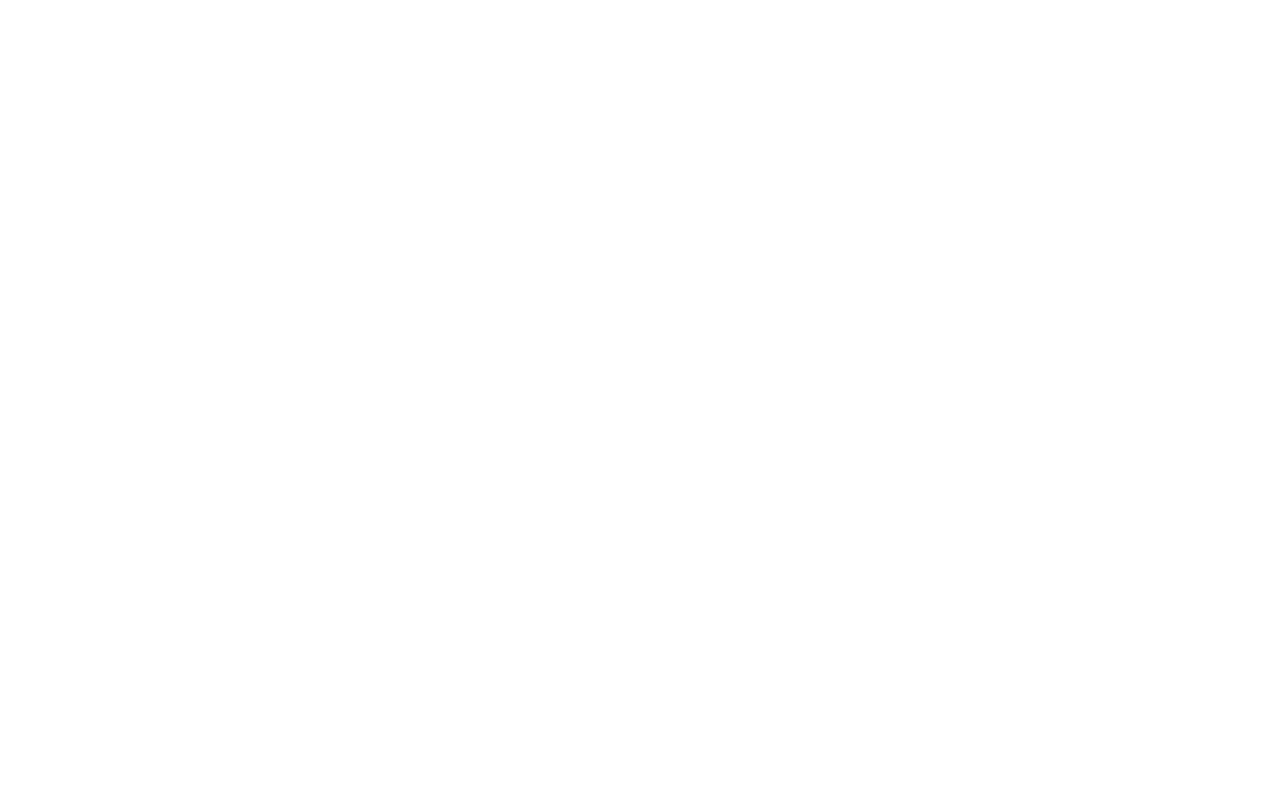
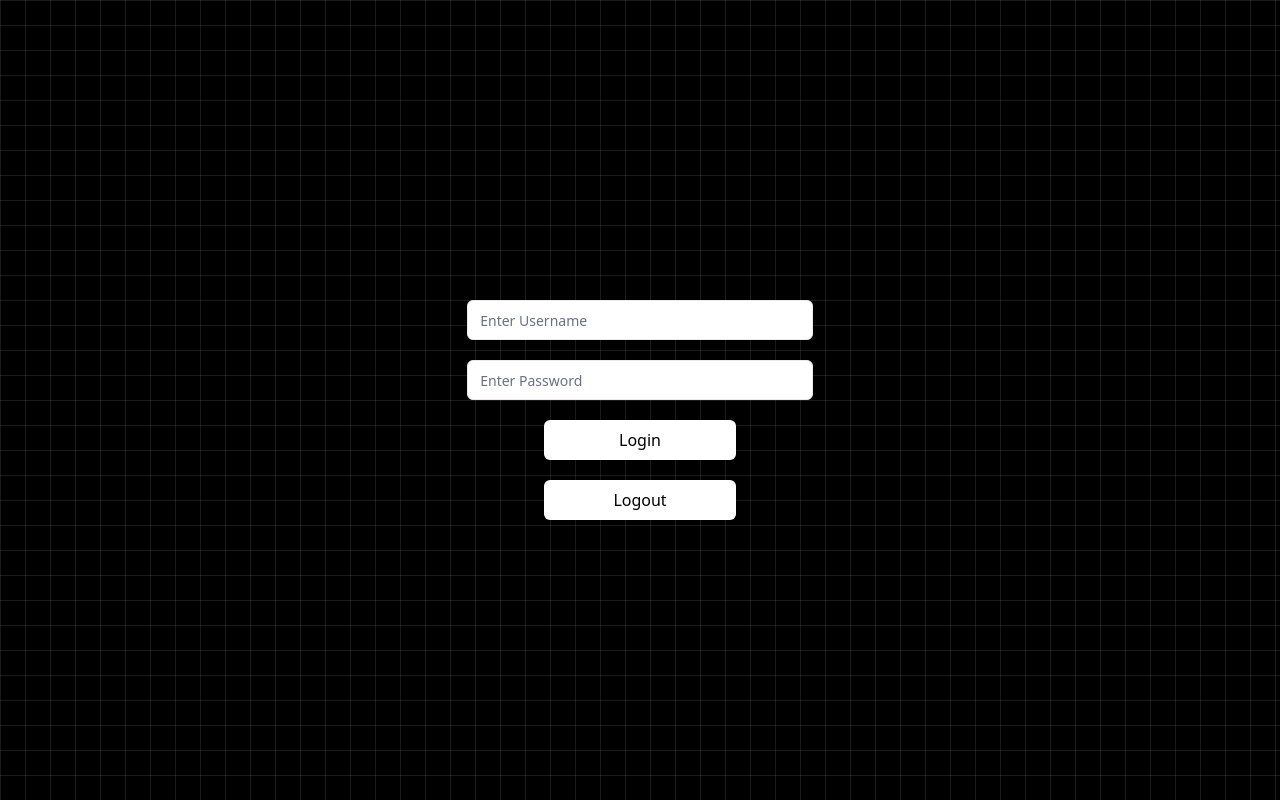
Before and after one commit to Tech-Avrach-Official/JavaTrandz, a React (Vite) app: page /admin in a window 1280 px wide. Before the commit this address had no page. Built offline with nearby package versions, Linux system fonts and the light colour scheme.

Commit message:
Authentication added

```diff
--- a/src/Pages/404-PageNotFound/PageNotFound.jsx
+++ b/src/Pages/404-PageNotFound/PageNotFound.jsx
@@ -8,9 +8,9 @@
             <div className='sm:px-[5%] inset-0 h-full w-full bg-black bg-[linear-gradient(to_right,#80808035_1px,transparent_1px),linear-gradient(to_bottom,#80808035_1px,transparent_1px)] bg-[size:25px_25px] shadow-custom-inset'>
                 <div className='h-screen w-full flex justify-center'>
                     <div>
-                        <h1 className='text-[150px] text-center lg:text-[300px] font-bold text-white  animate-pulse'>
+                        <h6 className='text-[150px] text-center lg:text-[300px] font-bold text-white  animate-pulse'>
                             404
-                        </h1>
+                        </h6>
                         <p className='text-white text-center text-xl'>Lorem ipsum dolor sit amet consectetur adipisicing elit.</p>
                         <div className='flex items-center justify-center'>
                             <Link to='/'><Button className='mt-5 bg-white text-black w-48 text-base'>back to home</Button></Link>
--- /dev/null
+++ b/src/Pages/AdminVarifaction/AdminVarification.jsx
@@ -0,0 +1,57 @@
+import { Button } from '@/components/ui/button';
+import { Input } from '@/components/ui/input';
+import React, { useState } from 'react';
+import { useNavigate } from 'react-router-dom';
+
+const AdminVarification = () => {
+    const navigate = useNavigate();
+  const [username, setUsername] = useState('');
+  const [password, setPassword] = useState('');
+
+  const handleLogin = () => {
+    if (username === 'javatrandz@123' && password === 'javatrandz@123') {
+
+      localStorage.setItem('tempData', true);
+      console.log('Login successful!');
+      navigate('/');
+    } else {
+      alert("Invalid username or password.");
+    }
+  };
+
+  const handleLogout = () => {
+    localStorage.removeItem('tempData');
+    navigate('/');
+  }
+
+  return (
+    <div>
+      <div className='sm:px-[5%] inset-0 h-full w-full bg-black bg-[linear-gradient(to_right,#80808035_1px,transparent_1px),linear-gradient(to_bottom,#80808035_1px,transparent_1px)] bg-[size:25px_25px] shadow-custom-inset'>
+        <div className='h-screen w-full flex items-center justify-center flex-col'>
+          <div className='flex flex-col items-center w-[30%]'>
+            <Input
+              className='mt-5'
+              placeholder='Enter Username'
+              type='text'
+              value={username}
+              onChange={(e) => setUsername(e.target.value)}
+            />
+            <Input
+              className='mt-5'
+              placeholder='Enter Password'
+              type='password'
+              value={password}
+              onChange={(e) => setPassword(e.target.value)}
+            />
+            <Button className='mt-5 bg-white text-black w-48 text-base' onClick={handleLogin}>
+              Login
+            </Button>
+            <Button className='mt-5 bg-white text-black w-48 text-base' onClick={handleLogout}>Logout</Button>
+          </div>
+        </div>
+      </div>
+    </div>
+  );
+};
+
+export default AdminVarification;
--- a/src/Routes/RoutesComponent.jsx
+++ b/src/Routes/RoutesComponent.jsx
@@ -15,6 +15,7 @@
 import BlogPage from '@/components/Blog-component/Blog-Page/BlogPage';
 import AddBlog from '@/Pages/AddBlog/AddBlog';
 import Loading from '@/components/Loading/Loading';
+import AdminVarification from '@/Pages/AdminVarifaction/AdminVarification';
 // import Contact from '@/Pages/Contact/Contact';
 // import Blog from '@/Pages/Blog/Blog';
 // import Services from '@/Pages/Services/Services';
@@ -40,6 +41,9 @@
           <Route path='/pagenotfound' element={<PageNotFound />} />
           <Route path='/siteundermantainance' element={<Maintenance />} />
 
+          <Route path='/admin' element={<AdminVarification />} />
+
+          <Route path='*' element={<PageNotFound />} />
         </Routes>
       </Suspense>
     </>
--- a/src/components/Blog-component/Blog-Page/BlogPage.jsx
+++ b/src/components/Blog-component/Blog-Page/BlogPage.jsx
@@ -24,7 +24,7 @@
 
 const BlogPage = () => {
     const { id } = useParams();
-
+    const isAdmin = localStorage.getItem('tempData');
     const navigate = useNavigate();
     const dispatch = useDispatch();
     const { selectedBlog, isLoading, isError, error } = useSelector((state) => state.blog);
@@ -49,6 +49,17 @@
         }
     }
 
+    const handleCopyLink = () => {
+        const url = window.location.href;
+        navigator.clipboard.writeText(url)
+            .then(() => {
+                alert("Link copied to clipboard!");
+            })
+            .catch((error) => {
+                console.error("Error copying link:", error);
+            });
+    }
+
     console.log("selectedBlog", selectedBlog);
 
     if (isLoading) return <Loading />;
@@ -62,7 +73,7 @@
             <div id='top' className='relative w-full px-4 md:px-14 xl:px-40 py-20'>
                 <div className='fixed bottom-5 right-5'>
                     <a href='#top'>
-                <FontAwesomeIcon icon={faAnglesUp} className='text-3xl bg-second text-white p-2 rounded-md'/>
+                        <FontAwesomeIcon icon={faAnglesUp} className='text-3xl bg-second text-white p-2 rounded-md' />
                     </a>
                 </div>
                 <div className='flex flex-col gap-5'>
@@ -79,7 +90,9 @@
                                 <TooltipCom icon={faTwitter} tooltipText="Twitter" />
                                 <TooltipCom icon={faFacebook} tooltipText="Facebook" />
                                 <TooltipCom icon={faInstagram} tooltipText="Instagram" />
+                                <span className='cursor-pointer hover:text-second' onClick={handleCopyLink}>
                                 <TooltipCom icon={faLink} tooltipText="Copy Link" />
+                                </span>
                                 <span className='border h-2 border-gray-400'></span>
                                 <span className='text-gray-500 text-base'>{selectedBlog?.duration} Read</span>
                             </div>
@@ -244,6 +257,8 @@
                     </div>
                 </div>
             </div>
+            {
+                isAdmin &&
                 <div className='flex gap-2 justify-center m-4'>
                     <Link to={`/blog-form/edit?id=${selectedBlog?._id}`}>
                         <Button variant="outline">Update</Button>
@@ -251,6 +266,7 @@
 
                     <Button variant="destructive" onClick={handleDeleteBlog}>Delete</Button>
                 </div>
+            }
             <Footer />
         </>
     );
--- a/src/components/Layout/Navbar/Navbar.jsx
+++ b/src/components/Layout/Navbar/Navbar.jsx
@@ -4,6 +4,7 @@
 import { Link } from 'react-router-dom'
 
 const Navbar = () => {
+    const isAdmin = localStorage.getItem('tempData')
     return (
         <div className='sticky shadow-md  top-0 z-50'>
             <div className='px-4 md:px-12 lg:px-24  bg-white h-14 flex items-center justify-between'>
@@ -25,9 +26,13 @@
                         <Link to={'/contact'}>
                         <li className='hidden md:block text-base font-medium text-gray-700 hover:border-gray-800 py-1 px-3 rounded-md hover:bg-gray-100 duration-200 cursor-pointer' >Contact</li>
                         </Link>
-                        <Link to={'/blog-form/add-blog'}>
-                        <li className='hidden md:block text-base font-medium text-gray-700 hover:border-gray-800 py-1 px-3 rounded-md hover:bg-gray-100 duration-200 cursor-pointer' >Add Blog</li>
-                        </Link>
+
+                        {
+                            isAdmin &&
+                            <Link to={'/blog-form/add-blog'}>
+                            <li className='hidden md:block text-base font-medium text-gray-700 hover:border-gray-800 py-1 px-3 rounded-md hover:bg-gray-100 duration-200 cursor-pointer' >Add Blog</li>
+                            </Link>
+                        }
 
                     </ul>
                 </div>
--- a/src/components/Loading/Loading.jsx
+++ b/src/components/Loading/Loading.jsx
@@ -4,7 +4,16 @@
 function Loading() {
   return (
     <div className='flex justify-center items-center h-screen'>
-      <LoaderCircle className='animate-spin h-10 w-10'/>
+      <svg class="w-12 h-12 text-gray-300 animate-spin" viewBox="0 0 64 64" fill="none"
+      xmlns="http://www.w3.org/2000/svg" width="24" height="24">
+      <path
+        d="M32 3C35.8083 3 39.5794 3.75011 43.0978 5.20749C46.6163 6.66488 49.8132 8.80101 52.5061 11.4939C55.199 14.1868 57.3351 17.3837 58.7925 20.9022C60.2499 24.4206 61 28.1917 61 32C61 35.8083 60.2499 39.5794 58.7925 43.0978C57.3351 46.6163 55.199 49.8132 52.5061 52.5061C49.8132 55.199 46.6163 57.3351 43.0978 58.7925C39.5794 60.2499 35.8083 61 32 61C28.1917 61 24.4206 60.2499 20.9022 58.7925C17.3837 57.3351 14.1868 55.199 11.4939 52.5061C8.801 49.8132 6.66487 46.6163 5.20749 43.0978C3.7501 39.5794 3 35.8083 3 32C3 28.1917 3.75011 24.4206 5.2075 20.9022C6.66489 17.3837 8.80101 14.1868 11.4939 11.4939C14.1868 8.80099 17.3838 6.66487 20.9022 5.20749C24.4206 3.7501 28.1917 3 32 3L32 3Z"
+        stroke="currentColor" stroke-width="5" stroke-linecap="round" stroke-linejoin="round"></path>
+      <path
+        d="M32 3C36.5778 3 41.0906 4.08374 45.1692 6.16256C49.2477 8.24138 52.7762 11.2562 55.466 14.9605C58.1558 18.6647 59.9304 22.9531 60.6448 27.4748C61.3591 31.9965 60.9928 36.6232 59.5759 40.9762"
+        stroke="currentColor" stroke-width="5" stroke-linecap="round" stroke-linejoin="round" class="text-gray-900">
+      </path>
+    </svg>
     </div>
   )
 }
--- a/src/index.css
+++ b/src/index.css
@@ -70,6 +70,7 @@
   animation: slide 16s infinite;
 }
 
+
 @layer base {
   :root {
     --first: rgb(0, 0, 0);
@@ -135,10 +136,10 @@
 }
 
 h1 {
-  @apply text-4xl font-bold; /* Apply larger and bold styles */
+  @apply text-4xl font-bold;
 }
 h2 {
-  @apply text-3xl font-semibold; /* Slightly smaller, but still bold */
+  @apply text-3xl font-semibold;
 }
 h3 {
   @apply text-2xl font-semibold;
@@ -149,9 +150,6 @@
 h5 {
   @apply text-lg font-medium;
 }
-h6 {
-  @apply text-base font-medium;
-}
 
 @layer base {
   * {
```
Lines whose indentation alone changed are shown as unchanged.
